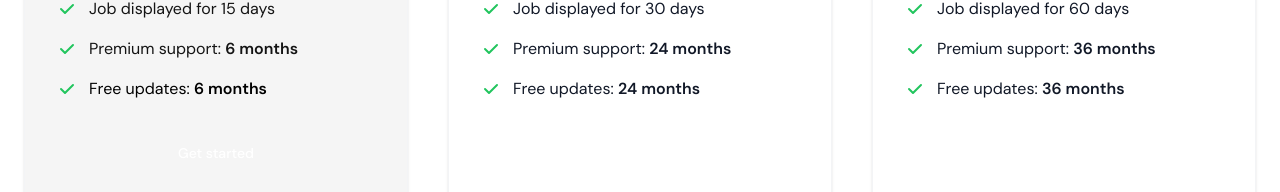
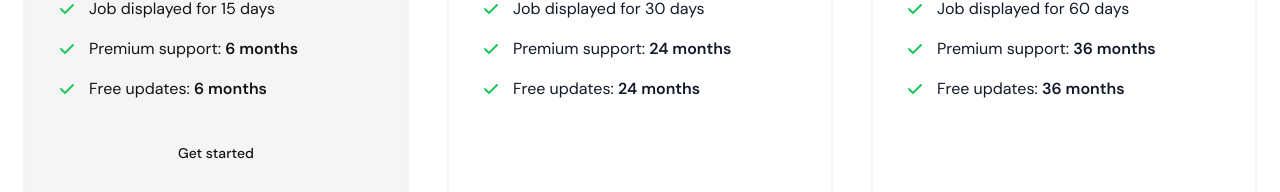
Before and after one commit to Abilash-Nambi/JOB-TALK, a React (Vite) app in the folder client/: page /pricing in a window 1280 px wide. Shown: the part 608-800 px from the top of the page. Built offline with nearby package versions, Linux system fonts and the light colour scheme; no server answers.

Commit message:
color chnaged

```diff
--- a/client/src/Pages/PricingPage.jsx
+++ b/client/src/Pages/PricingPage.jsx
@@ -106,7 +106,7 @@ const PricingPage = () => {
                       clip-rule="evenodd"
                     ></path>
                   </svg>
-                  <span>
+                  <span className=" text-primary">
                     Free updates:{" "}
                     <span className="font-semibold">6 months</span>
                   </span>
@@ -114,7 +114,7 @@ const PricingPage = () => {
               </ul>
               <a
                 href="#"
-                className="text-white bg-primary-600 hover:bg-primary-700 focus:ring-4 focus:ring-primary-200 font-medium rounded-lg text-sm px-5 py-2.5 text-center dark:text-white  dark:focus:ring-primary-900"
+                className="text-primary bg-primary-600 hover:bg-primary-700 focus:ring-4 focus:ring-primary-200 font-medium rounded-lg text-sm px-5 py-2.5 text-center "
               >
                 Get started
               </a>
```
